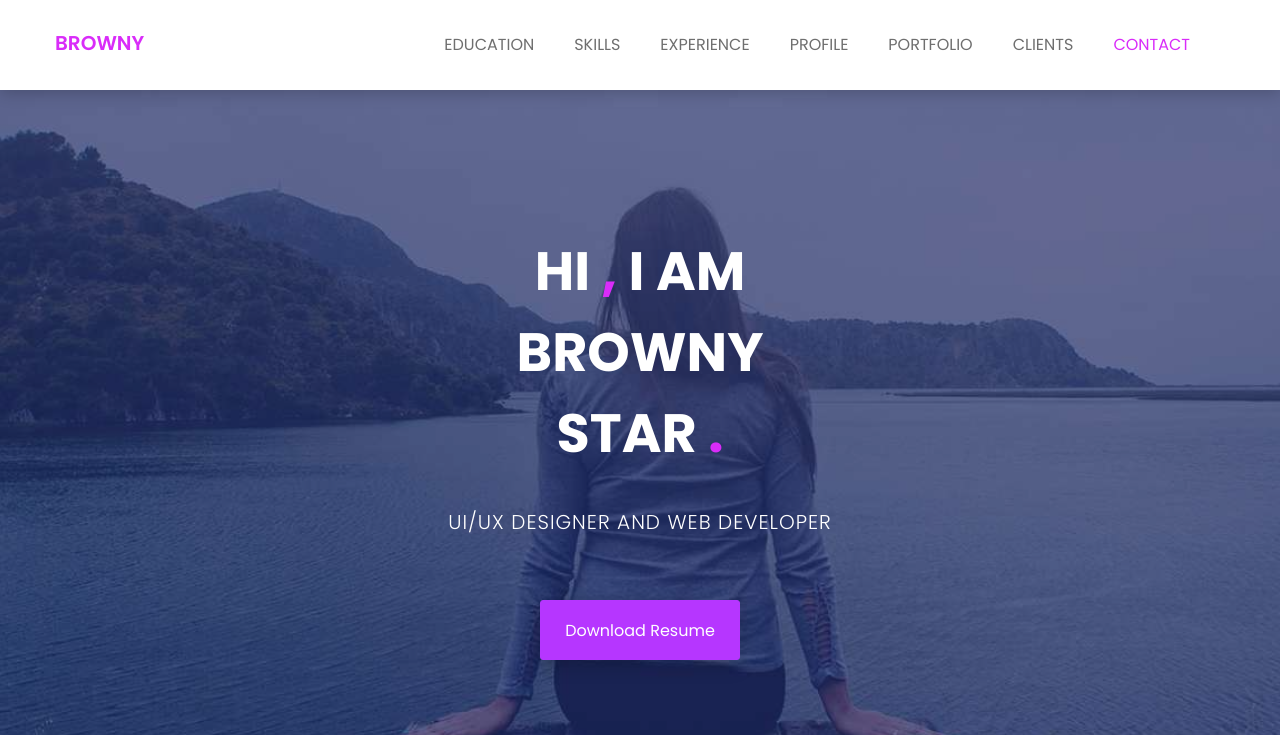
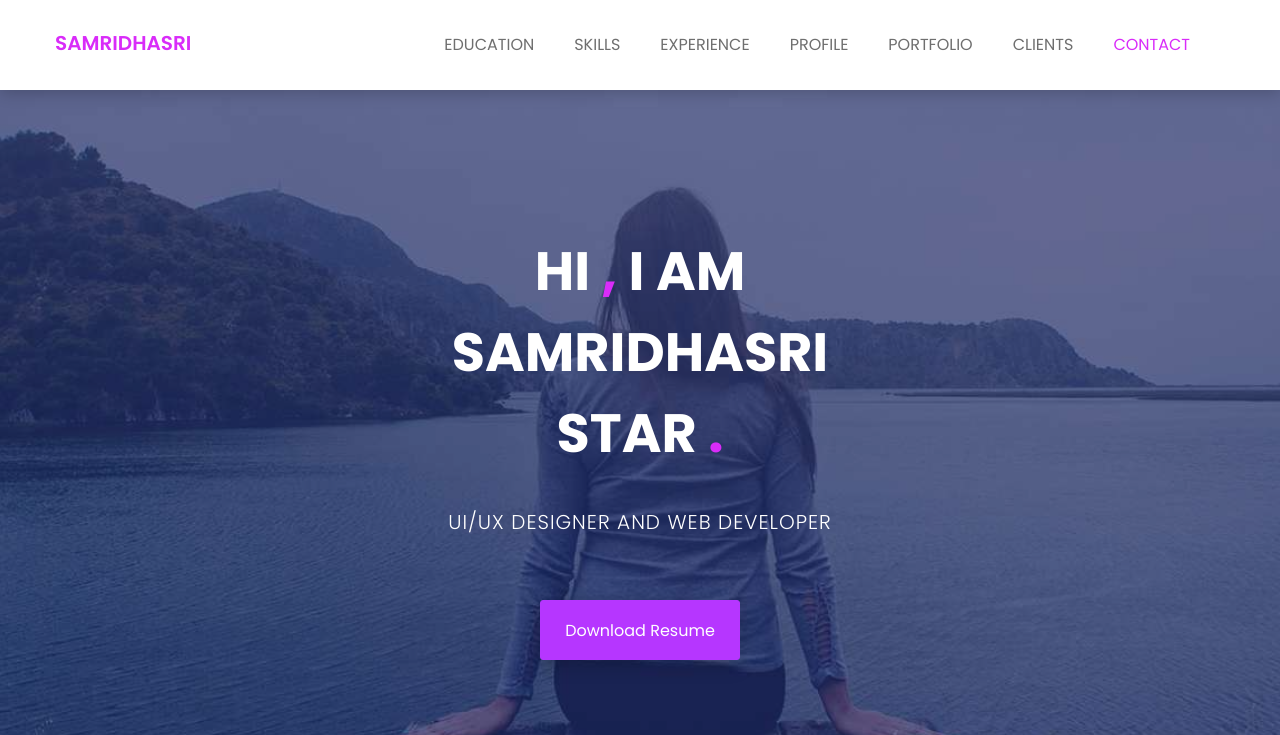
Before and after one commit to samridhasri/profile, a plain HTML site: page index.html in a window 1280 px wide. Shown: the top 735 px of the page. Drawn offline with nearby package versions, Linux system fonts and the light colour scheme.

Commit message:
Update index.html

```diff
--- a/index.html
+++ b/index.html
@@ -12,7 +12,7 @@
 		<link href="https://fonts.googleapis.com/css?family=Poppins:100,200,300,400,500,600,700,800,900&amp;subset=devanagari,latin-ext" rel="stylesheet">
 
         <!-- title of site -->
-        <title>Browny</title>
+        <title>Samridhasri</title>
 
         <!-- For favicon png -->
 		<link rel="shortcut icon" type="image/icon" href="assets/logo/favicon.png"/>
@@ -70,7 +70,7 @@
 			                <button type="button" class="navbar-toggle" data-toggle="collapse" data-target="#navbar-menu">
 			                    <i class="fa fa-bars"></i>
 			                </button>
-			                <a class="navbar-brand" href="index.html">browny</a>
+			                <a class="navbar-brand" href="index.html">Samridhasri</a>
 			            </div><!--/.navbar-header-->
 			            <!-- End Header Navigation -->
 
@@ -103,7 +103,7 @@
 				<div class="row">
 					<div class="col-md-12 text-center">
 						<div class="header-text">
-							<h2>hi <span>,</span> i am <br> browny <br> star <span>.</span>   </h2>
+							<h2>hi <span>,</span> i am <br> Samridhasri <br> star <span>.</span>   </h2>
 							<p>ui/ux designer and web developer</p>
 							<a href="assets/download/browney.txt" download>download resume</a>
 						</div><!--/.header-text-->
@@ -140,7 +140,7 @@
 									<div class="col-sm-4">
 										<div class="single-about-add-info">
 											<h3>email</h3>
-											<p>browny@info.com</p>
+											<p>Samridhasri@info.com</p>
 										</div>
 									</div>
 									<div class="col-sm-4">
@@ -873,7 +873,7 @@
 							<div class="single-contact-box">
 								<div class="contact-adress">
 									<div class="contact-add-head">
-										<h3>browny star</h3>
+										<h3>Samridhasri star</h3>
 										<p>uI/uX designer</p>
 									</div>
 									<div class="contact-add-info">
@@ -883,7 +883,7 @@
 										</div>
 										<div class="single-contact-add-info">
 											<h3>email</h3>
-											<p>browny@info.com</p>
+											<p>Samridhasri@info.com</p>
 										</div>
 										<div class="single-contact-add-info">
 											<h3>website</h3>
```
